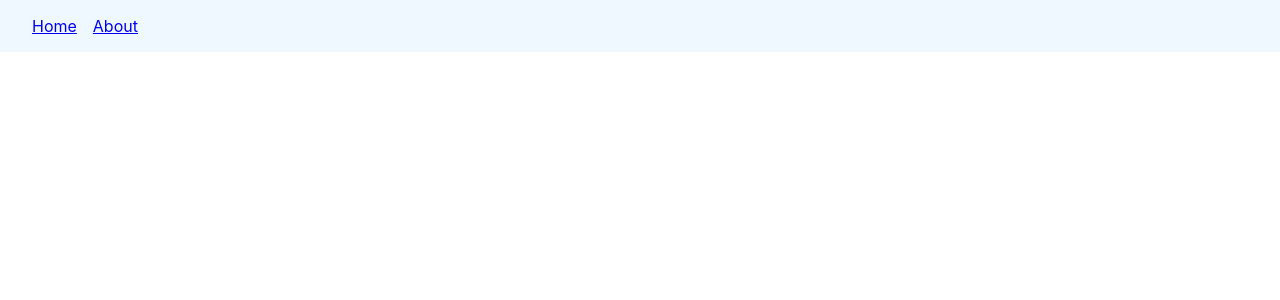
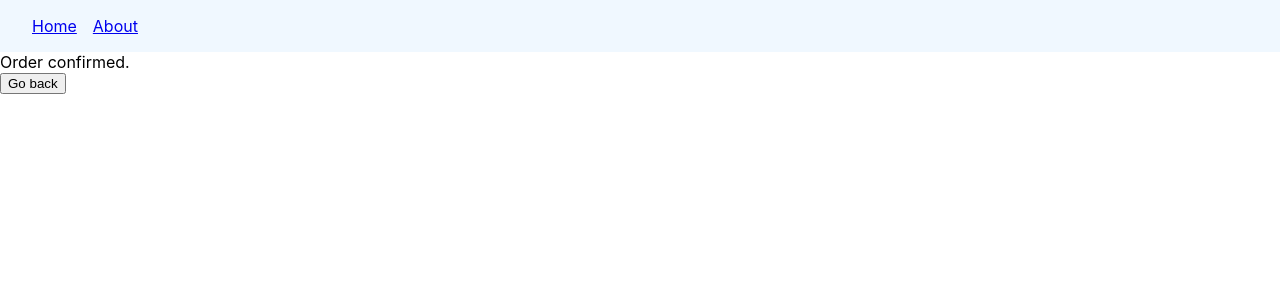
Before and after one commit to chayanmaji/my-react-router, a React (Create React App) app: page /order-summary in a window 1280 px wide. Before the commit this address had no page. Shown: the top 300 px of the page. Built offline with nearby package versions, Linux system fonts and the light colour scheme.

Commit message:
sucessfully implemented the changes

```diff
--- a/src/App.js
+++ b/src/App.js
@@ -3,6 +3,8 @@
 import Home from './Components/Home';
 import About from './Components/About';
 import Navbar from './Components/Navbar';
+import OrderSummary from './Components/OrderSummary';
+import NoMatch from './Components/NoMatch';
 
 function App() {
   return (
@@ -11,6 +13,8 @@
       <Routes>
         <Route path='/' element={<Home/>}/>
         <Route path='/about' element={<About/>}/>
+        <Route path='order-summary' element={<OrderSummary/>}/>
+        <Route path='*' element={<NoMatch/>}/>
       </Routes>
     </>
   );
--- a/src/Components/Home.js
+++ b/src/Components/Home.js
@@ -1,6 +1,12 @@
+import { useNavigate } from 'react-router-dom';
+
 const Home = () => {
+    const navigate = useNavigate();
     return (
-        <div>Home page.</div>
+        <>
+            <div>Home page.</div>
+            <button onClick={()=>{ navigate('order-summary', { replace:true }) }}>Place Order</button>
+        </>
     )
 }
 
--- /dev/null
+++ b/src/Components/NoMatch.js
@@ -0,0 +1,5 @@
+const NoMatch = () => {
+    return <div>Page not found.</div>
+}
+
+export default NoMatch;
--- /dev/null
+++ b/src/Components/OrderSummary.js
@@ -0,0 +1,14 @@
+import { useNavigate } from 'react-router-dom';
+
+const OrderSummary = () => {
+    const navigate = useNavigate();
+
+    return (
+        <>
+            <div>Order confirmed.</div>
+            <button onClick={()=>{ navigate(-1) }} >Go back</button>
+        </>
+    )
+}
+
+export default OrderSummary;
```
